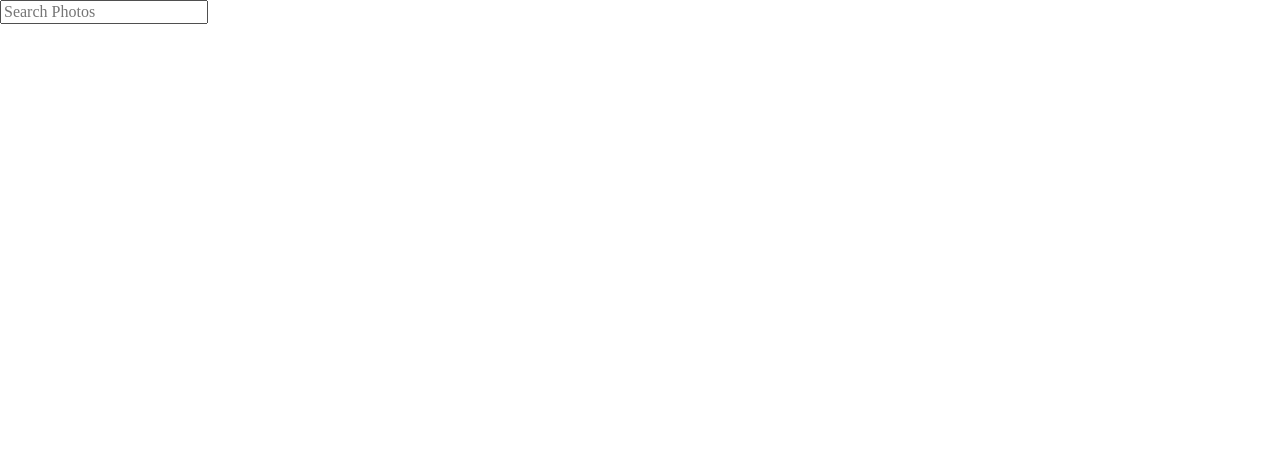
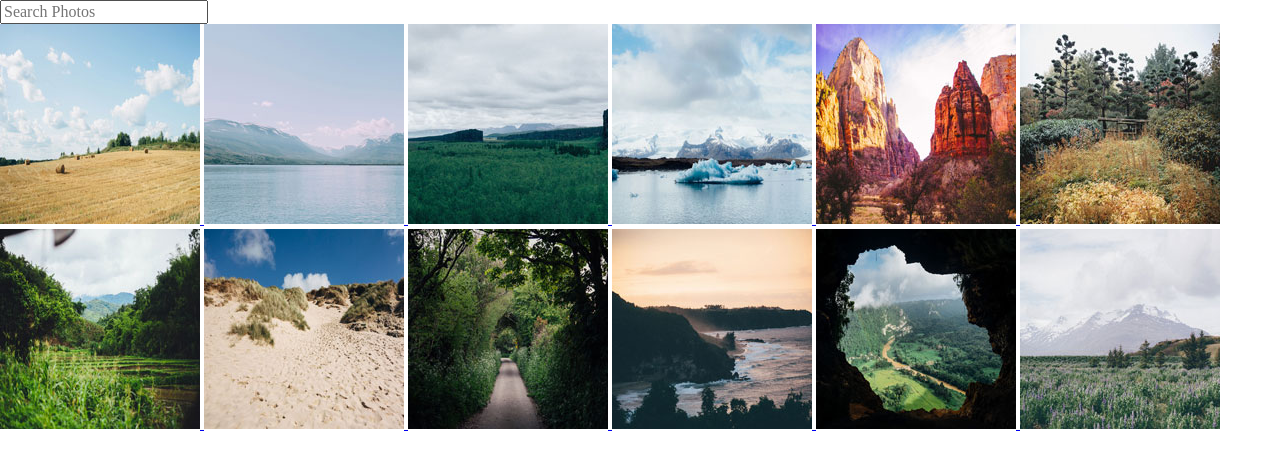
Before and after one commit to SamStrawberryHill/photo_gallery_v1, a plain HTML site: page index.html in a window 1280 px wide. Drawn offline with nearby package versions, Linux system fonts and the light colour scheme.

Commit message:
Image Gallery

```diff
--- a/index.html
+++ b/index.html
@@ -12,7 +12,43 @@
       <form>
         <input type="search" name="searchphotos" placeholder="Search Photos">
       </form>
-      <div class="gallery">
-
+      <div id="lightgallery">
+        <a href="Photos/Thumbnails/01.jpg">
+        <img src="Photos/Thumbnails/01.jpg" />
+        </a>
+        <a href="Photos/Thumbnails/02.jpg">
+        <img src="Photos/Thumbnails/02.jpg" />
+        </a>
+        <a href="Photos/Thumbnails/03.jpg">
+        <img src="Photos/Thumbnails/03.jpg" />
+        </a>
+        <a href="Photos/Thumbnails/04.jpg">
+        <img src="Photos/Thumbnails/04.jpg" />
+        </a>
+        <a href="Photos/Thumbnails/05.jpg">
+        <img src="Photos/Thumbnails/05.jpg" />
+        </a>
+        <a href="Photos/Thumbnails/06.jpg">
+        <img src="Photos/Thumbnails/06.jpg" />
+        </a>
+        <a href="Photos/Thumbnails/07.jpg">
+        <img src="Photos/Thumbnails/07.jpg" />
+        </a>
+        <a href="Photos/Thumbnails/08.jpg">
+        <img src="Photos/Thumbnails/08.jpg" />
+        </a>
+        <a href="Photos/Thumbnails/09.jpg">
+        <img src="Photos/Thumbnails/09.jpg" />
+        </a>
+        <a href="Photos/Thumbnails/10.jpg">
+        <img src="Photos/Thumbnails/10.jpg" />
+        </a>
+        <a href="Photos/Thumbnails/11.jpg">
+        <img src="Photos/Thumbnails/11.jpg" />
+        </a>
+        <a href="Photos/Thumbnails/12.jpg">
+        <img src="Photos/Thumbnails/12.jpg" />
+        </a>
+        </div>
     </body>
     </html>
```
